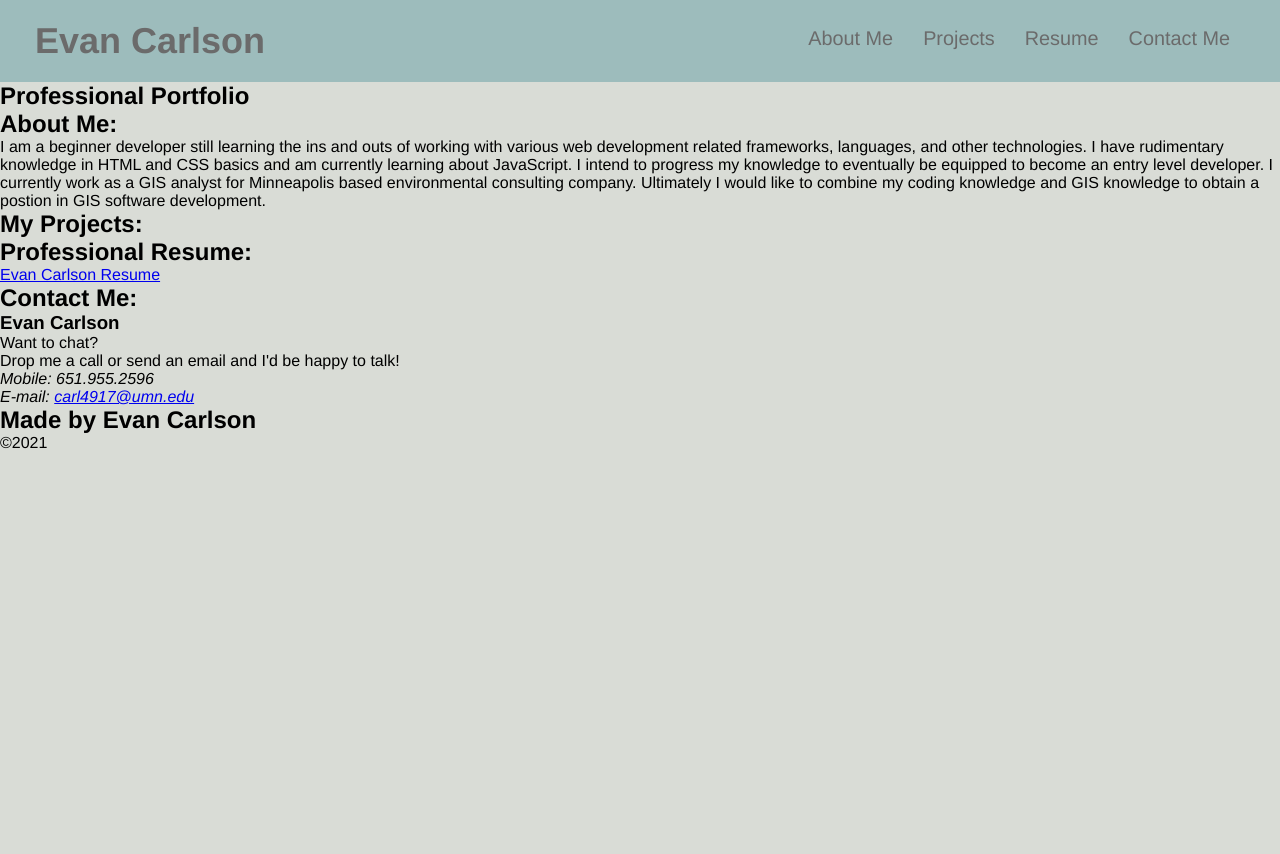
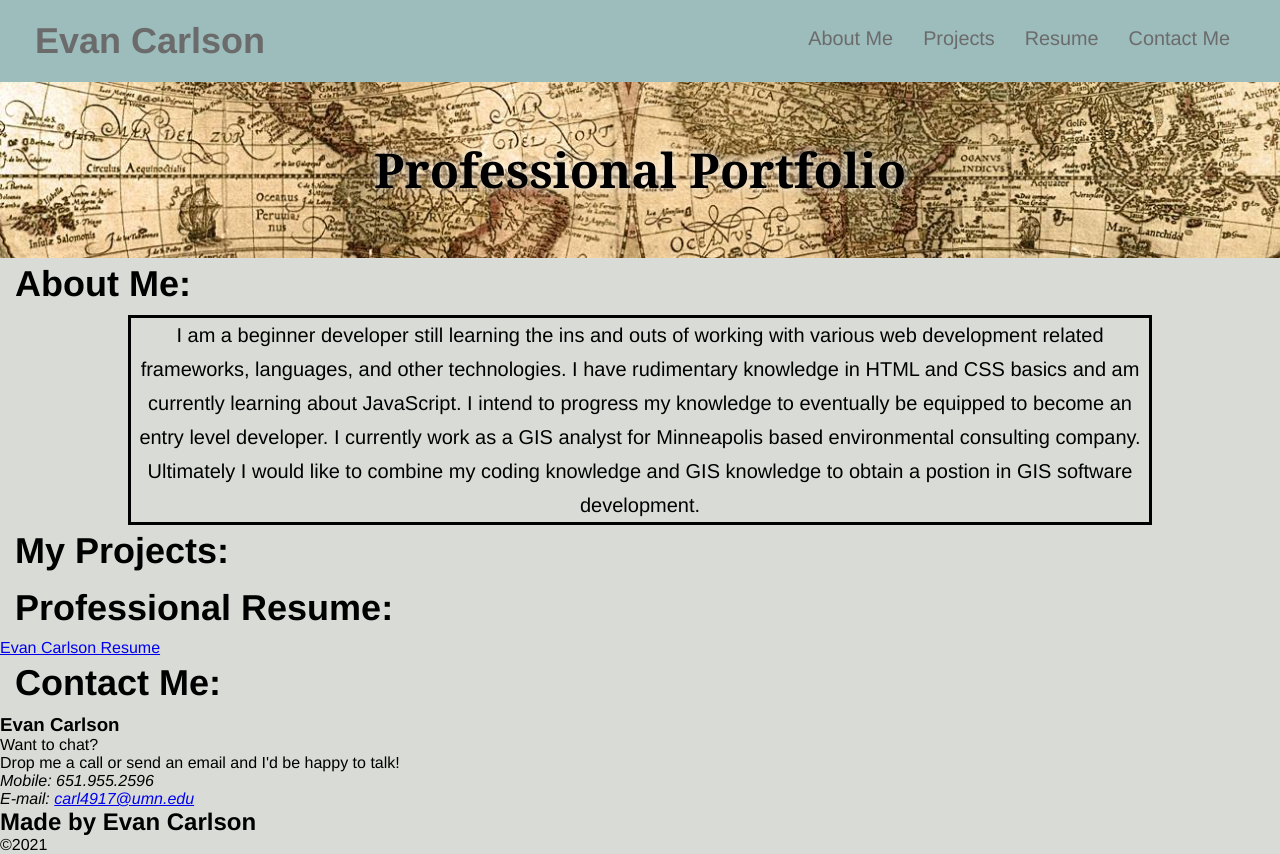
Before and after one commit to epc318/Portfolio, a plain HTML site: page index.html in a window 1280 px wide. Before the commit the page ends 800 px from the top, so only its background shows below. Drawn offline with Linux system fonts and the light colour scheme.

Commit message:
about me styling

```diff
--- a/Assets/Style/style.css
+++ b/Assets/Style/style.css
@@ -10,7 +10,7 @@
     background-color: #d9dcd6;
   }
 
-  /* HEADER / NAV BAR STYLES START */
+  /* HEADER Styles Start */
 
 header {
     padding: 20px 35px;
@@ -62,3 +62,50 @@ header {
     background: #6b6b6b;
     color: #fff5bb;
   }
+
+  /* HEADER  STYLES End */
+
+  /* HERO STYLES START */
+.hero {
+    background-image: url('/Assets/Images_Docs/flvMB4V.jpg');
+    background-size: cover;
+    background-position: center;
+    display: flex;
+    justify-content: center;
+    flex-wrap: wrap;
+    align-items: flex-start;
+    background-attachment: fixed;
+    background-position: 80%;
+  }
+
+.hero-sub {
+    text-align: Center;
+    margin: 5%;
+    color: black;
+    font-size: 32px;
+    line-height: 1;
+    font-family: Georgia, 'Times New Roman', Times, serif;
+    text-shadow: 0 0 10px rgb(255, 255, 255);
+  }
+   /* HERO STYLES End */
+
+   /* SECTION TITLE STYLE START */
+.section-title {
+    font-size: 36px;
+    color: black;
+    padding-bottom: 10px;
+    text-align: left;
+    margin: 5px 15px 0px 15px;
+    width: 50%;
+  }
+  /* SECTION TITLE STYLE END */
+
+  .overview p {
+    line-height: 1.7;
+    color: black;
+    width: 80%;
+    margin: 0 auto;
+    font-size: 20px;
+    text-align: center;
+    border: black 3px solid;
+  }
```
